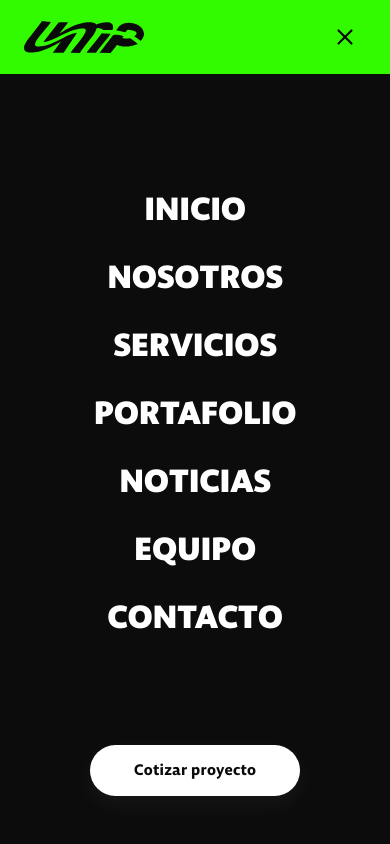
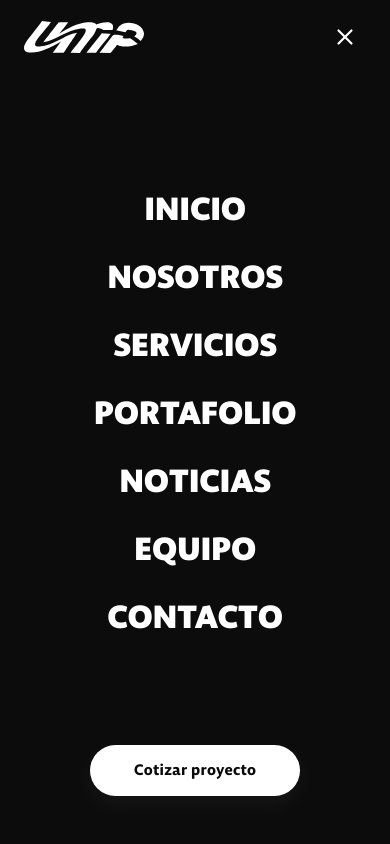
Before and after one commit to kirianL/UMPmedia, a Next.js app: page / in a window 390 px wide. Both pictures are taken after a click on the button 345 px from the left and 37 px from the top of the page. Shown: the top 844 px of the page. Built offline with nearby package versions, Linux system fonts and the light colour scheme.

Commit message:
feat: add responsive Header component with motion-based styling and mobile navigation menu

```diff
--- a/components/layout/header.tsx
+++ b/components/layout/header.tsx
@@ -38,6 +38,7 @@ export function Header() {
 
   const isHomePage = pathname === "/";
   const heroIsVisible = isHomePage && !isScrolled;
+  const isGreenTheme = heroIsVisible && !isOpen;
 
   useMotionValueEvent(scrollY, "change", (latest) => {
     setIsScrolled(latest > 60);
@@ -54,15 +55,21 @@ export function Header() {
     return () => window.removeEventListener("resize", handleResize);
   }, []);
 
-  const bgStyle = heroIsVisible
-    ? { background: "#32fb00" }
-    : isScrolled
-    ? { background: "rgba(10,10,10,0.92)", backdropFilter: "blur(12px)" }
-    : { background: "transparent" };
+  // Dynamically update theme-color meta tag to control iPhone status bar color
+  useEffect(() => {
+    let meta = document.querySelector('meta[name="theme-color"]');
+    if (!meta) {
+      meta = document.createElement("meta");
+      meta.setAttribute("name", "theme-color");
+      document.head.appendChild(meta);
+    }
+    const color = isGreenTheme ? "#32fb00" : "#0a0a0a";
+    meta.setAttribute("content", color);
+  }, [isGreenTheme]);
 
-  const textColor = heroIsVisible ? "#0a0a0a" : "#ffffff";
+  const textColor = isOpen ? "#ffffff" : heroIsVisible ? "#0a0a0a" : "#ffffff";
 
-  const borderColor = heroIsVisible
+  const borderColor = heroIsVisible && !isOpen
     ? "rgba(10,10,10,1)"
     : "rgba(255,255,255,1)";
 
@@ -73,22 +80,26 @@ export function Header() {
         animate={{
           y: 0,
           opacity: 1,
-          backgroundColor: heroIsVisible
+          backgroundColor: isOpen
+            ? "#0c0c0c"
+            : heroIsVisible
             ? "#32fb00"
             : "rgba(10,10,10,0.92)",
           borderColor: isScrolled && !isOpen
             ? "rgba(255,255,255,0.08)"
             : "rgba(0,0,0,0)",
-          backdropFilter: heroIsVisible
+          backdropFilter: isOpen
+            ? "blur(0px)"
+            : heroIsVisible
             ? "blur(0px)"
             : "blur(12px)",
         }}
         transition={{
           y: { duration: 0.6, ease: [0.16, 1, 0.3, 1] as const },
           opacity: { duration: 0.6 },
-          backgroundColor: { duration: 0.45, ease: "easeInOut" },
-          borderColor: { duration: 0.45, ease: "easeInOut" },
-          backdropFilter: { duration: 0.45, ease: "easeInOut" },
+          backgroundColor: { duration: 0.3, ease: "easeInOut" },
+          borderColor: { duration: 0.3, ease: "easeInOut" },
+          backdropFilter: { duration: 0.3, ease: "easeInOut" },
         }}
         style={{
           borderBottomWidth: isScrolled && !isOpen ? "1px" : "0px",
@@ -104,7 +115,7 @@ export function Header() {
               alt="UMP Media Logo Dark"
               fill
               className="object-contain transition-opacity duration-500 ease-in-out"
-              style={{ opacity: heroIsVisible ? 1 : 0 }}
+              style={{ opacity: (heroIsVisible && !isOpen) ? 1 : 0 }}
               priority
             />
             <Image
@@ -112,7 +123,7 @@ export function Header() {
               alt="UMP Media Logo White"
               fill
               className="object-contain transition-opacity duration-500 ease-in-out"
-              style={{ opacity: heroIsVisible ? 0 : 1 }}
+              style={{ opacity: (!heroIsVisible || isOpen) ? 1 : 0 }}
               priority
             />
           </div>
```
